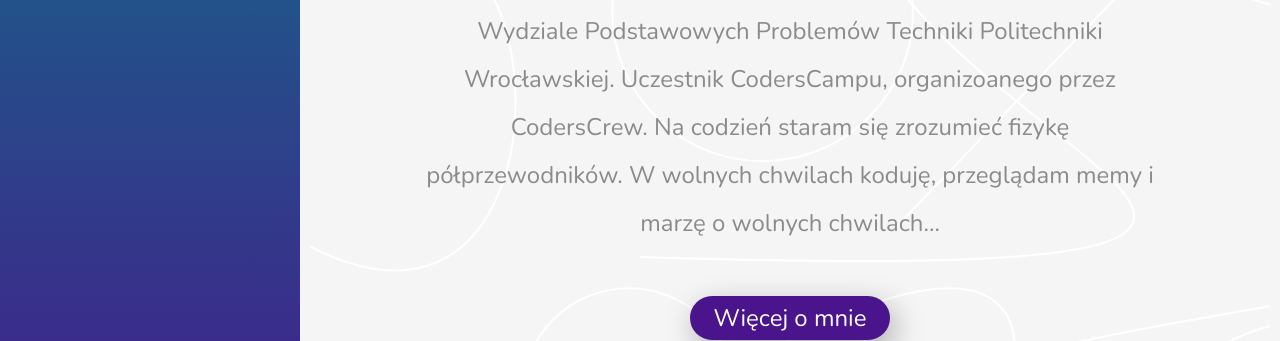
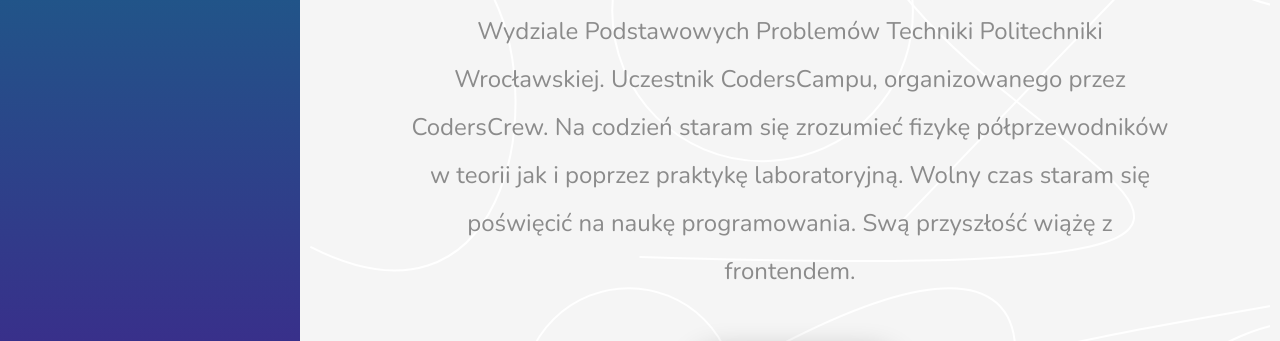
Before and after one commit to matetuh/About-me-website, a plain HTML site: page index.html in a window 1280 px wide. Shown: the part 475-816 px from the top of the page. Drawn offline with nearby package versions, Linux system fonts and the light colour scheme.

Commit message:
Init Commit

```diff
--- a/index.html
+++ b/index.html
@@ -26,8 +26,9 @@
                 <div class="about-content">
                     <h1>Mateusz Kuzaj</h1>
                     <p>Student 3 roku Fizyki Technicznej, specjalizacja Nanoinżynieria, na Wydziale Podstawowych Problemów Techniki
-                        Politechniki Wrocławskiej. Uczestnik CodersCampu, organizoanego przez CodersCrew. Na codzień staram się zrozumieć
-                        fizykę półprzewodników. W wolnych chwilach koduję, przeglądam memy i marzę o wolnych chwilach...
+                        Politechniki Wrocławskiej. Uczestnik CodersCampu, organizowanego przez CodersCrew. Na codzień staram się zrozumieć
+                        fizykę półprzewodników w teorii jak i poprzez praktykę laboratoryjną. Wolny czas staram się poświęcić na naukę programowania.
+                        Swą przyszłość wiążę z frontendem.
                         </p>
                     <a class="action-btn" href="actutal.html">Więcej o mnie</a>
                 </div>
```
Also changed, not shown: actutal.html (+1 -2 lines).
